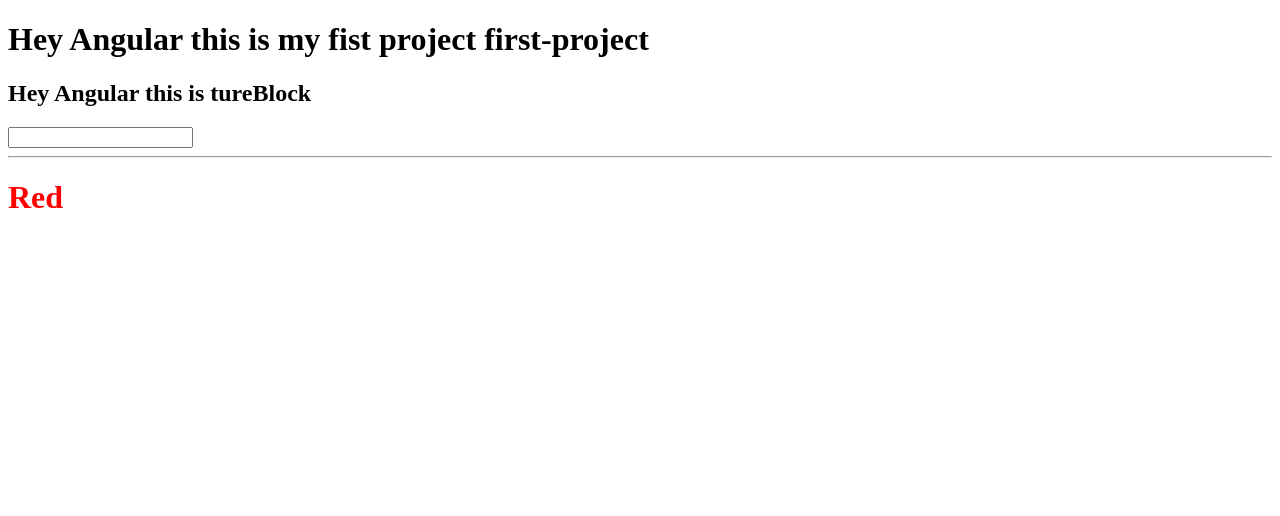
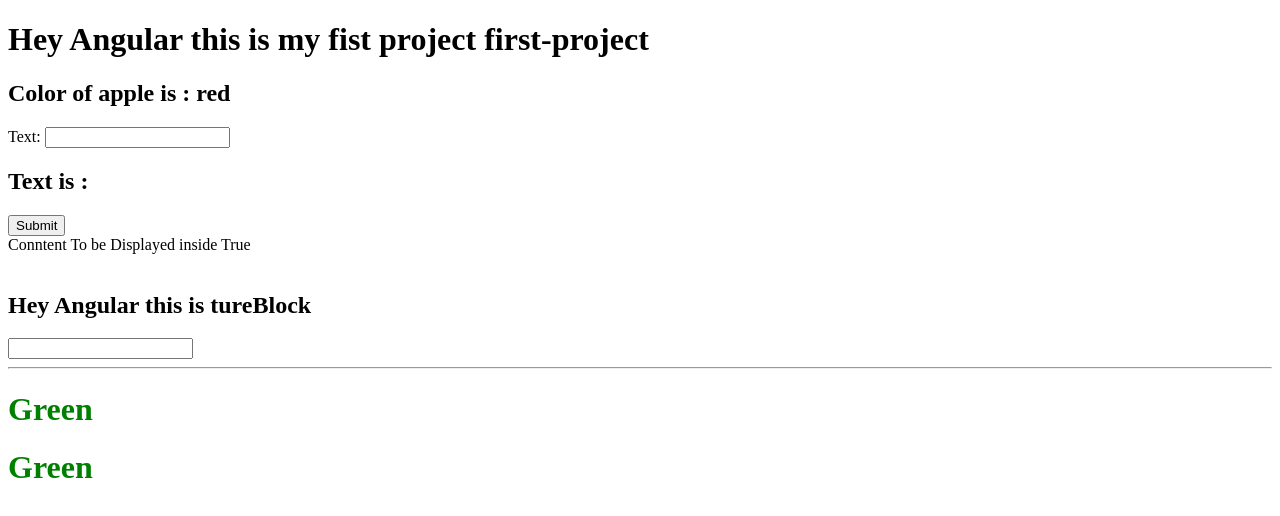
Before and after one commit to immanuel-23/Angular, an Angular app in the folder first-project/: page / in a window 1280 px wide. Shown: the top 516 px of the page. Built offline with nearby package versions, Linux system fonts and the light colour scheme.

Commit message:
switch case

```diff
--- a/first-project/src/app/app.component.html
+++ b/first-project/src/app/app.component.html
@@ -1,11 +1,11 @@
 <h1>Hey Angular this is my fist  project {{title}}</h1>
 
-<!-- <h2>Color of apple is : {{apple}}</h2>
+<h2>Color of apple is : {{apple}}</h2>
 Text: <input type="text" name="input" #box>
 
 <h2>Text is :{{displayText}}</h2>
 
-<button (click)="getValue(box.value)">Submit</button> -->
+<button (click)="getValue(box.value)">Submit</button>
 
 <!-- Property -->
 <!-- Input: <input type="text" name="property"[disabled] = isDisabled>
@@ -15,13 +15,13 @@
 
 <!-- Angular Condition Directives -->
 
-<!-- <div *ngIf="show, else Block">
+<div *ngIf="show, else Block">
     Conntent To be Displayed inside True
 </div>
 <ng-template #Block>
     Hey Angular this is elseBlock
 </ng-template>
-<br> -->
+<br>
 
 
 <div *ngIf="show,then trueBlock else falseBlock"></div>
@@ -48,3 +48,15 @@
 <ng-template [ngIf]="color==='red'">
      <h1 style="color: red;">Red</h1>
 </ng-template>
+
+<!-- Switch Condition Directive -->
+
+<div [ngSwitch]="color">
+
+    <h1 *ngSwitchCase="'red'" style="color: red;">Red</h1>
+    <h1 *ngSwitchCase="'blue'" style="color: blue;">Blue</h1>
+    <h1 *ngSwitchCase="'green'" style="color:green">Green</h1>
+    <h1 *ngSwitchDefault style="color: black;">Defalut </h1>
+
+
+</div>
--- a/first-project/src/app/app.component.ts
+++ b/first-project/src/app/app.component.ts
@@ -11,7 +11,7 @@
   title = 'first-project';
   apple='red';
   displayText='';
-  color:string='red'
+  color:string='green'
   getValue(box:string){
     this.displayText=box;
   }
```
